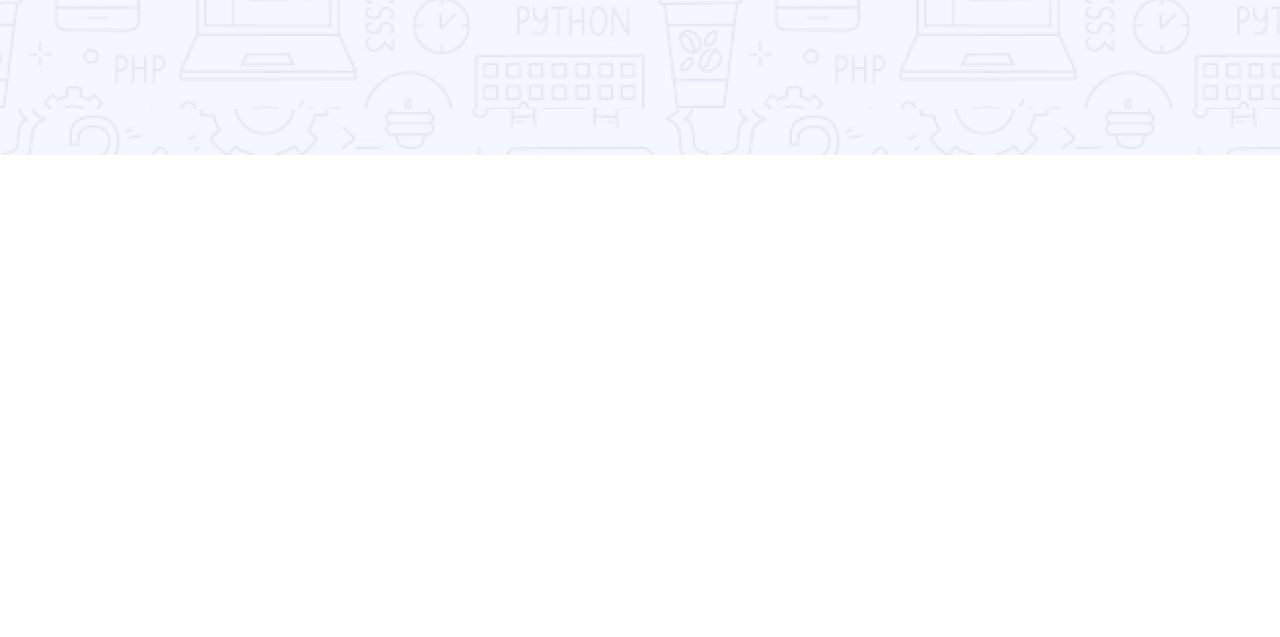
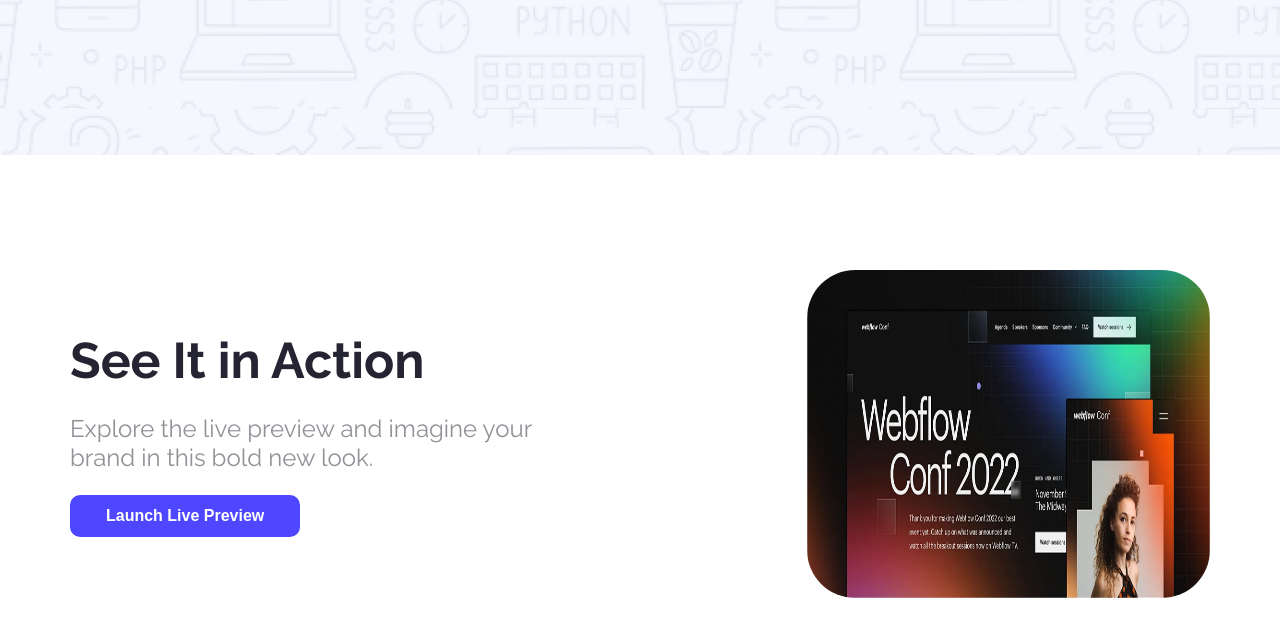
Before and after one commit to jakiulhasan/landing-launchpad-assignmnet-one, a plain HTML site: page index.html in a window 1280 px wide. Shown: the part 543-1180 px from the top of the page. Before the commit the page ends 813 px from the top, so only its background shows below. Drawn offline with Linux system fonts and the light colour scheme.

Commit message:
action center complete

```diff
--- a/index.html
+++ b/index.html
@@ -28,8 +28,13 @@
             </div>
 
         </nav>
-        <section>
-
+        <section class="action-container">
+            <div class="action-section raleway-normal">
+                <h3 class="action-title title-color">See It in Action</h3>
+                <p class="action-description">Explore the live preview and imagine your brand in this bold new look.</p>
+                <button class="button-primary">Launch Live Preview</button>
+            </div>
+            <img class="action-img" src="Assets/wc-big.png" alt="">
         </section>
     </header>
     <main>
--- a/styles/style.css
+++ b/styles/style.css
@@ -18,6 +18,10 @@
 /* shared style */
 .primary-color{
     color: #4E47FF;
+}
+
+.title-color{
+    color: #252432;
 }
 
 .button-primary{
@@ -79,3 +83,29 @@
     margin: 0 auto;
     padding: 0px 117px 37px 117px;
 }
+
+
+/* action section start here */
+.action-container{
+    display: flex;
+    gap: 220px;
+    align-items: center;
+}
+.action-title{
+    font-size: 50px;
+    font-weight: bold;
+    line-height: 120%;
+    margin-bottom: 23px;
+}
+
+.action-description{
+    font-size: 24px;
+    color: rgba(37, 36, 50, 0.5);
+    margin-bottom: 23px;
+}
+
+.action-img{
+    width: 403px;
+    height: 328px;
+    border-radius: 48px;
+}
```
